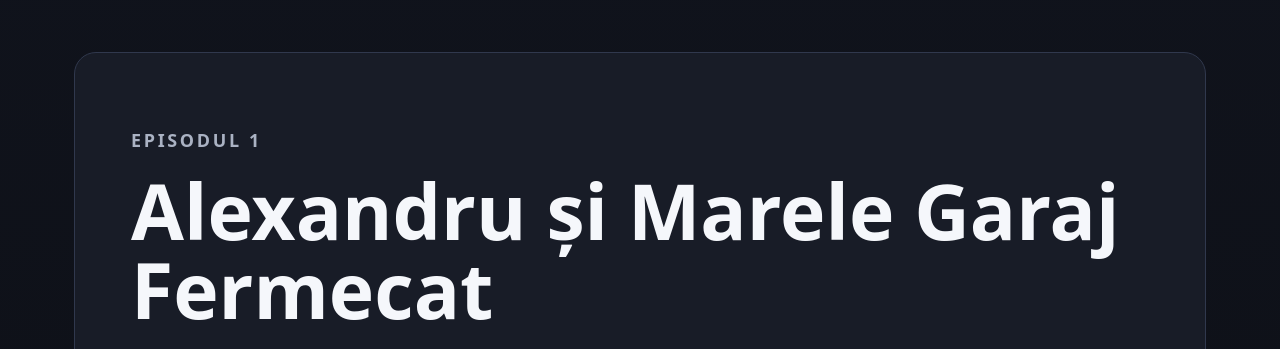
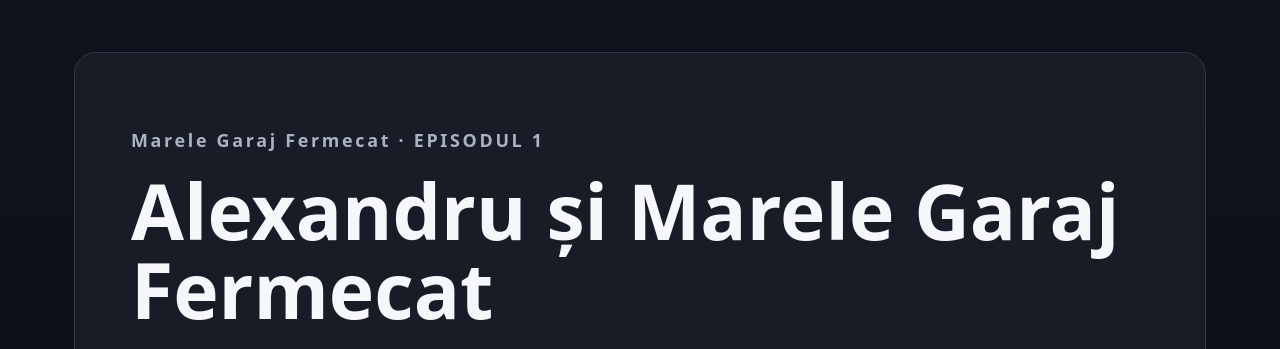
Before and after one commit to anervalens-netizen/Povesti, a FastAPI app: page /stories/alexandru-marele-garaj-fermecat in a window 1280 px wide. Shown: the part 62-411 px from the top of the page. Run offline with FastAPI, Linux system fonts and the light colour scheme.

Commit message:
Show series metadata on story pages

```diff
--- a/app/templates/story.html
+++ b/app/templates/story.html
@@ -3,7 +3,7 @@
 {% block content %}
 <article class="story-shell" data-story-id="{{ story.id }}">
   <div class="story-head">
-    <p class="eyebrow">EPISODUL {{ story.episode }}</p>
+    <p class="eyebrow">{{ story.series }} · EPISODUL {{ story.series_episode or story.episode }}</p>
     <h1>{{ story.title }}</h1>
     <p>{{ story.subtitle }}</p>
     <div class="actions">
```
